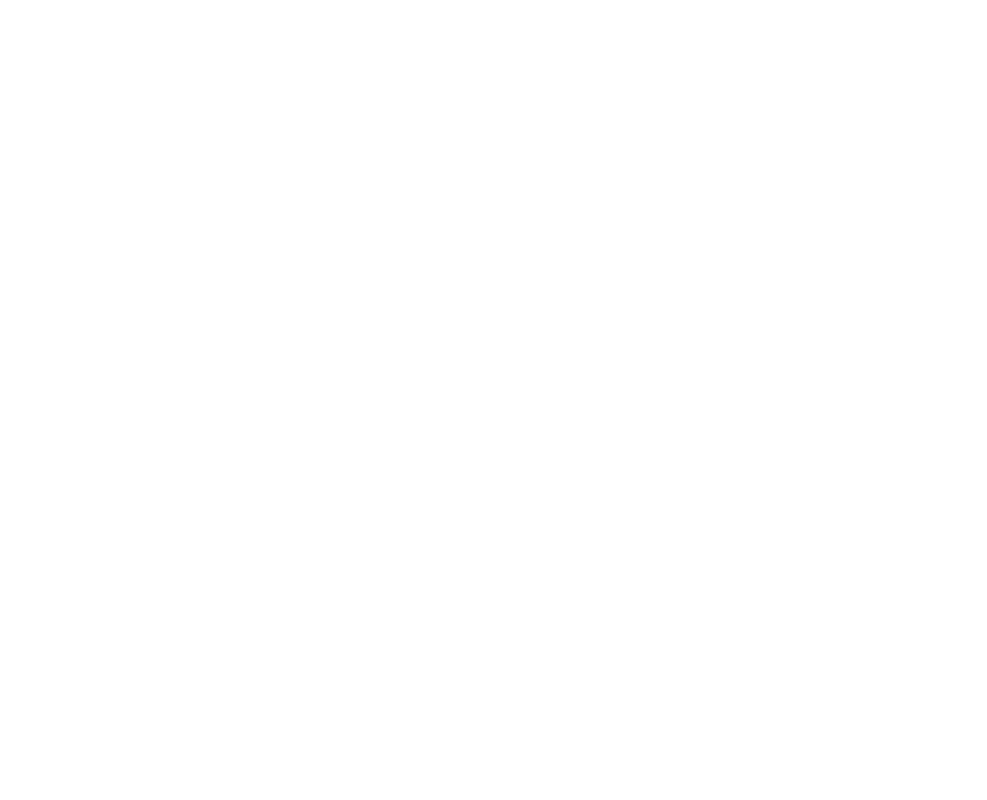
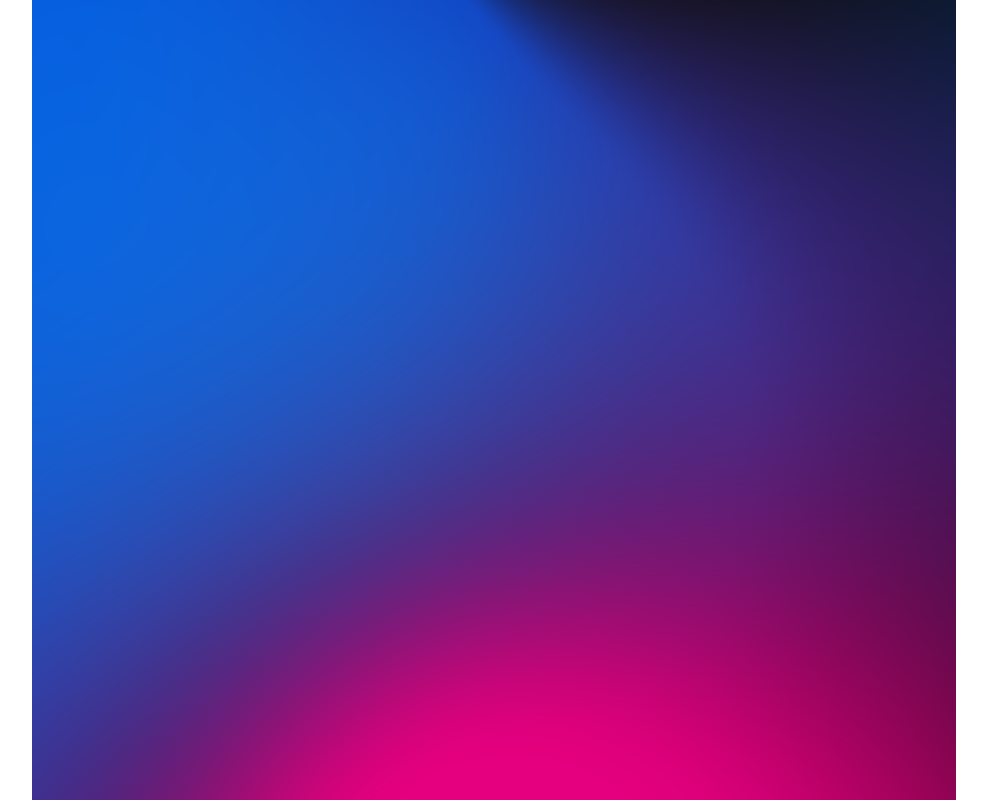
Before and after one commit to Kozhanaya/case-simulator, a Vue app: page / in a window 1280 px wide. Shown: the whole page, without its empty margins (110-1097 px from the left). Built offline with nearby package versions, Linux system fonts and the light colour scheme.

Commit message:
added background

```diff
--- a/src/style.css
+++ b/src/style.css
@@ -2,6 +2,8 @@
   font-family: system-ui, Avenir, Helvetica, Arial, sans-serif;
   line-height: 1.5;
   font-weight: 400;
+
+  color: #FFFFFF;
 
   font-synthesis: none;
   text-rendering: optimizeLegibility;
@@ -11,4 +13,10 @@
 
 body {
   margin: 0;
+  max-width: 360px;
+  min-height: 100vh;
+
+  background-image: url('/bg.png');
+  background-repeat: no-repeat;
+  background-position: 40% 90%;
 }
```
Also changed, not shown: public/bg.png (added).
